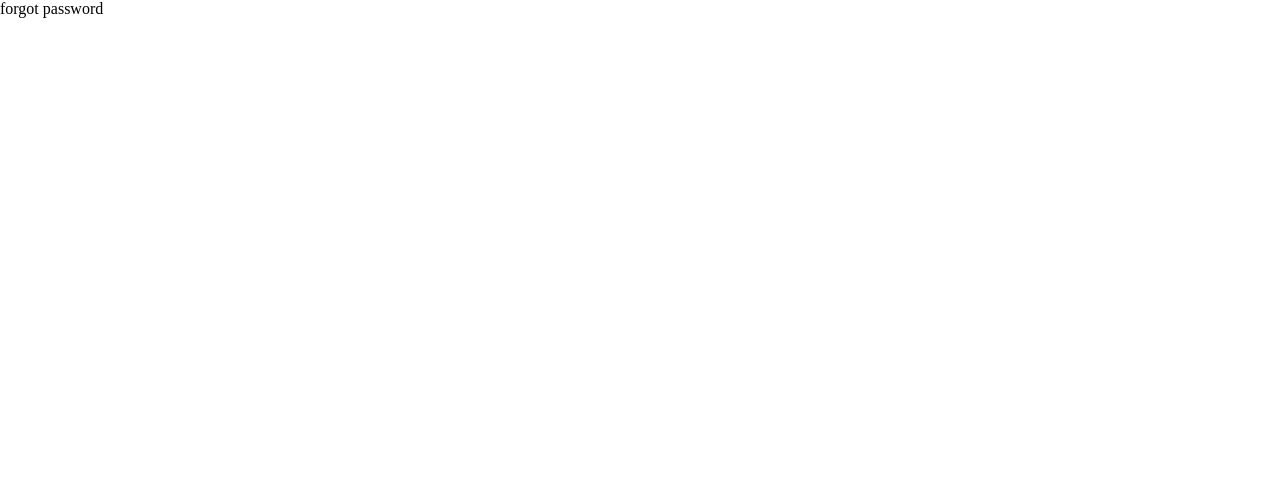
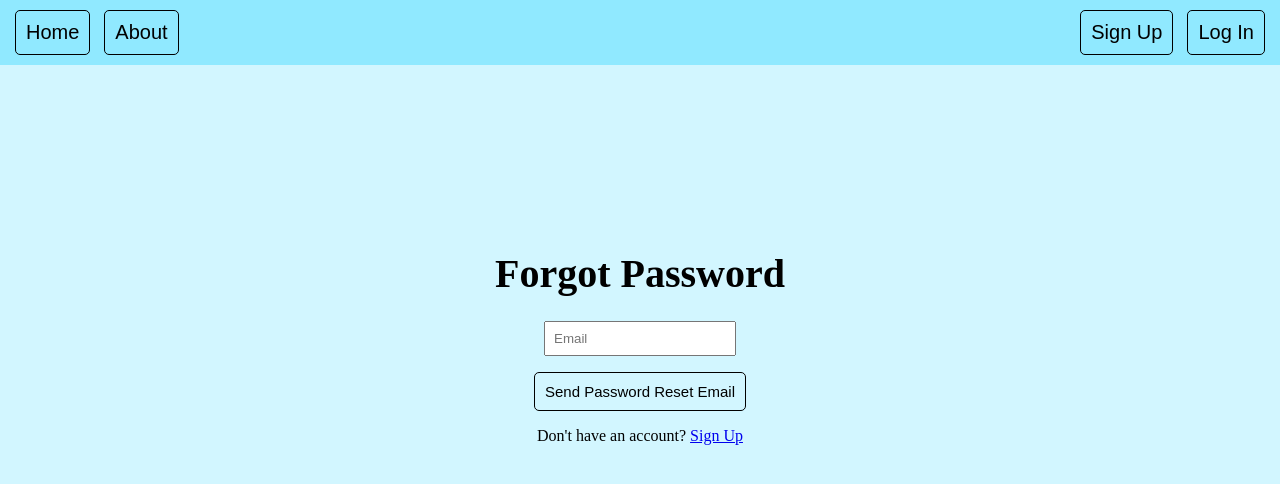
Before and after one commit to DVDOSO/PowerBoard, a SvelteKit app: page /passwordreset in a window 1280 px wide. Shown: the top 484 px of the page. Built offline with nearby package versions, Linux system fonts and the light colour scheme; no server answers; sample sign-in values are in the browser's storage.

Commit message:
Password reset

```diff
--- a/src/routes/passwordreset/+page.svelte
+++ b/src/routes/passwordreset/+page.svelte
@@ -1 +1,97 @@
-forgot password
+<script>
+    import NavbarGuest from '../../components/NavbarGuest.svelte';
+	import { auth } from '../../lib/firebase/firebase.client';
+    import { authHandlers, authStore } from '../../stores/authStore.js';
+
+    let email = '';
+
+    async function handleSubmit() {
+        //console.log(email, password);
+
+        try {
+            authHandlers.resetPassword(email);
+        }
+        catch(err) {
+            alert(err);
+        }
+    }
+</script>
+
+<NavbarGuest/>
+
+<div class='webpage'>
+    <div class='containerMain'>
+        <h1 class='title'>
+            Forgot Password
+        </h1>
+        <form>
+            <label>
+                <input bind:value={email} type="email" placeholder="Email">
+            </label>
+            <button class='submitButton' on:click={handleSubmit}>Send Password Reset Email</button>
+        </form>
+        <p>Don't have an account?</p>
+        <a href="/signup">Sign Up</a>
+    </div>
+</div>
+
+<style>
+    .webpage {
+        height: 100vh;
+        overflow: hidden;
+    }
+    .containerMain {
+        text-align: center;
+        margin: 0;
+        padding: 10px;
+        background-color: rgb(210, 246, 255);
+        width: 100%;
+        height: 300vh;
+    }
+    .title {
+        font-size: 40px;
+        margin-top: 30vh;
+        margin-bottom: 3vh;
+    }
+    label {
+        display: block;
+        justify-content: center;
+        margin: 1vh;
+    }
+    input {
+        padding: 1vh;
+        width: 15vw;
+
+    }
+    .submitButton {
+        margin-top: 1vh;
+        border-color: rgb(154, 181, 255);
+        background-color: transparent;
+        border: black solid 1px;
+        color: black;
+        padding: 10px;
+        margin-right: 5px;
+        margin-left: 5px;
+        list-style-type: none;
+        font-size: 15px;
+        cursor: pointer;
+        border-radius: 5px;
+        transition-duration: 0.4s;
+    }
+    .submitButton:hover {
+        background-color: rgb(154, 181, 255);
+        color: white;
+    }
+    p {
+        margin-top: 2vh;
+        display: inline;
+    }
+    a {
+        margin-top: 2vh;
+        display: inline-block;
+    }
+    .forgotPassword {
+        display:block;
+        margin-top: 2vh;
+    }
+</style>
--- a/src/stores/authStore.js
+++ b/src/stores/authStore.js
@@ -91,6 +91,12 @@ export const authHandlers = {
             });
     },
     resetPassword: async (email) => {
-        await sendPasswordResetEmail(auth, email);
+        sendPasswordResetEmail(auth, email)
+            .then(() => {
+                alert('Password reset email sent');
+            })
+            .catch((error) => {
+                alert(error);
+            });
     }
 }
```
